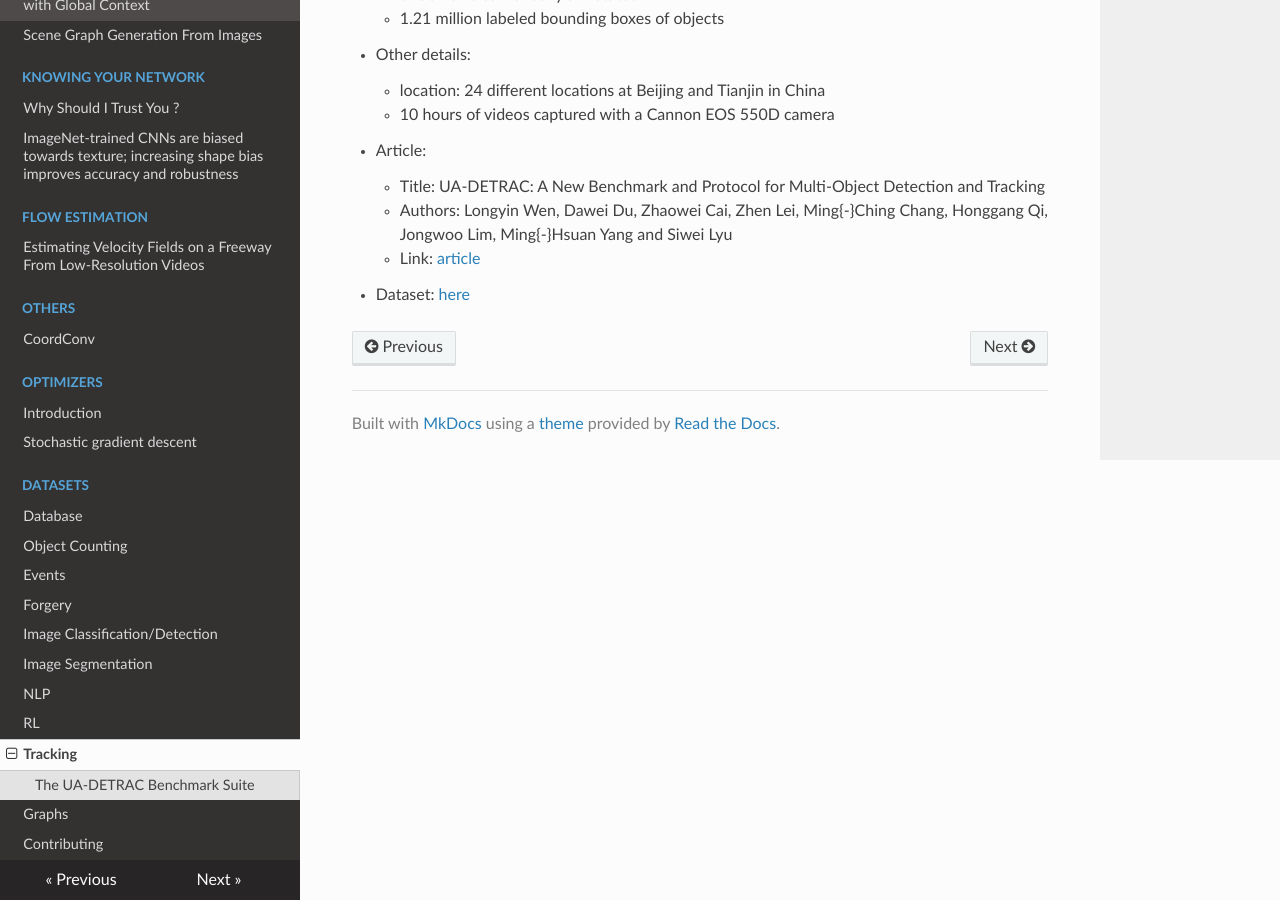
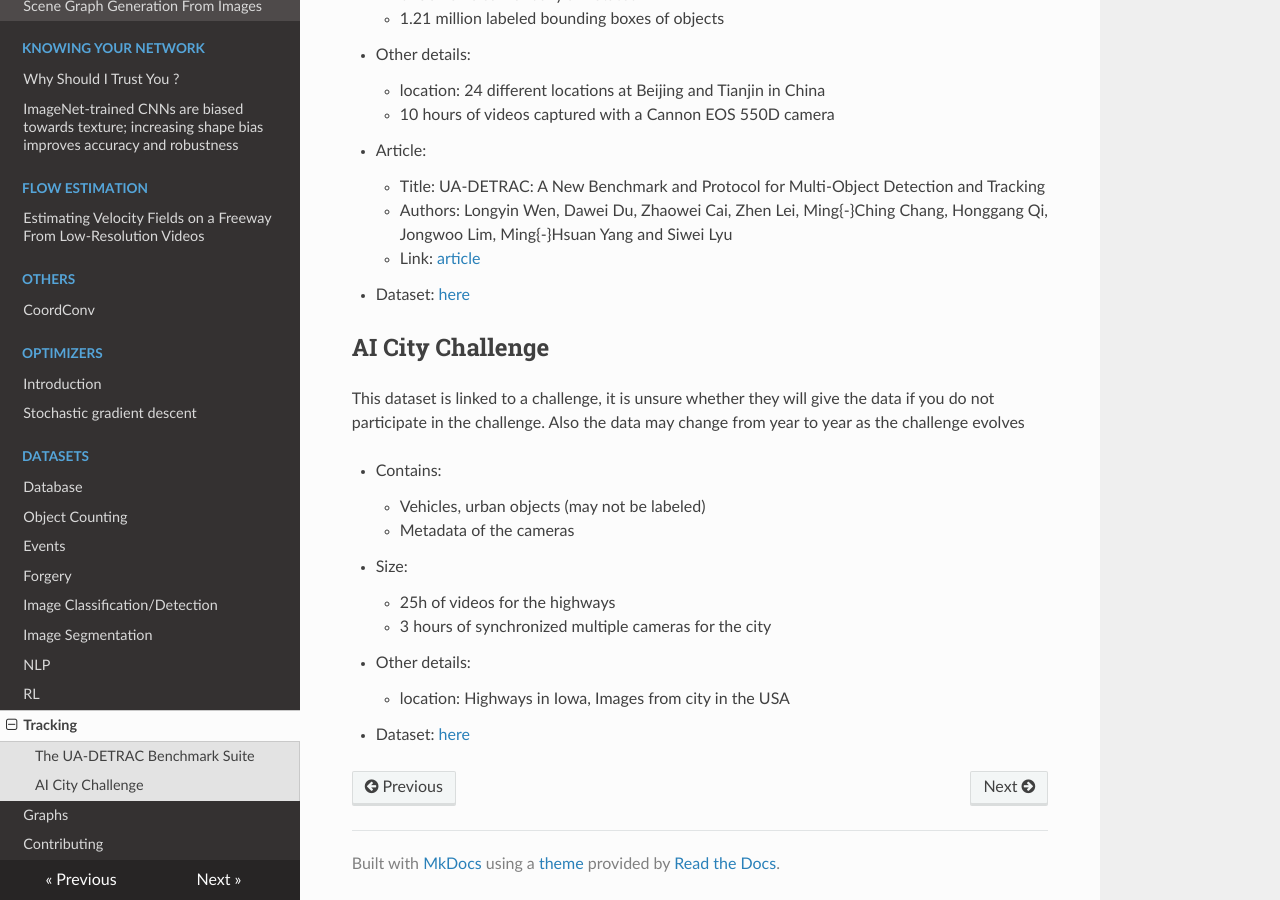
Before and after one commit to D3lt4lph4/papers, an MkDocs documentation site: the page built from docs/datasets/tracking.md, in a window 1280 px wide and 900 px high, scrolled down 581 px. Built offline with MkDocs 1.6.1, drawn with Linux system fonts in a browser that asks for light colours; nearby versions of some CDN libraries; old or Windows-style settings are respelled for this version of MkDocs; some of the changed text lies outside the part shown.

Commit message:
adding ai challenge

```diff
--- a/docs/datasets/tracking.md
+++ b/docs/datasets/tracking.md
@@ -28,3 +28,20 @@ This dataset is both for multi-object detection and multi-object tracking.
     - Link: [article](https://arxiv.org/abs/1511.04136)
 
 - Dataset: [here](http://detrac-db.rit.albany.edu/)
+
+## AI City Challenge
+
+This dataset is linked to a challenge, it is unsure whether they will give the data if you do not participate in the challenge. Also the data may change from year to year as the challenge evolves
+
+- Contains:
+    - Vehicles, urban objects (may not be labeled)
+    - Metadata of the cameras
+
+- Size:
+    - 25h of videos for the highways
+    - 3 hours of synchronized multiple cameras for the city
+
+- Other details:
+    - location: Highways in Iowa, Images from city in the USA
+
+- Dataset: [here](https://www.aicitychallenge.org/)
```
